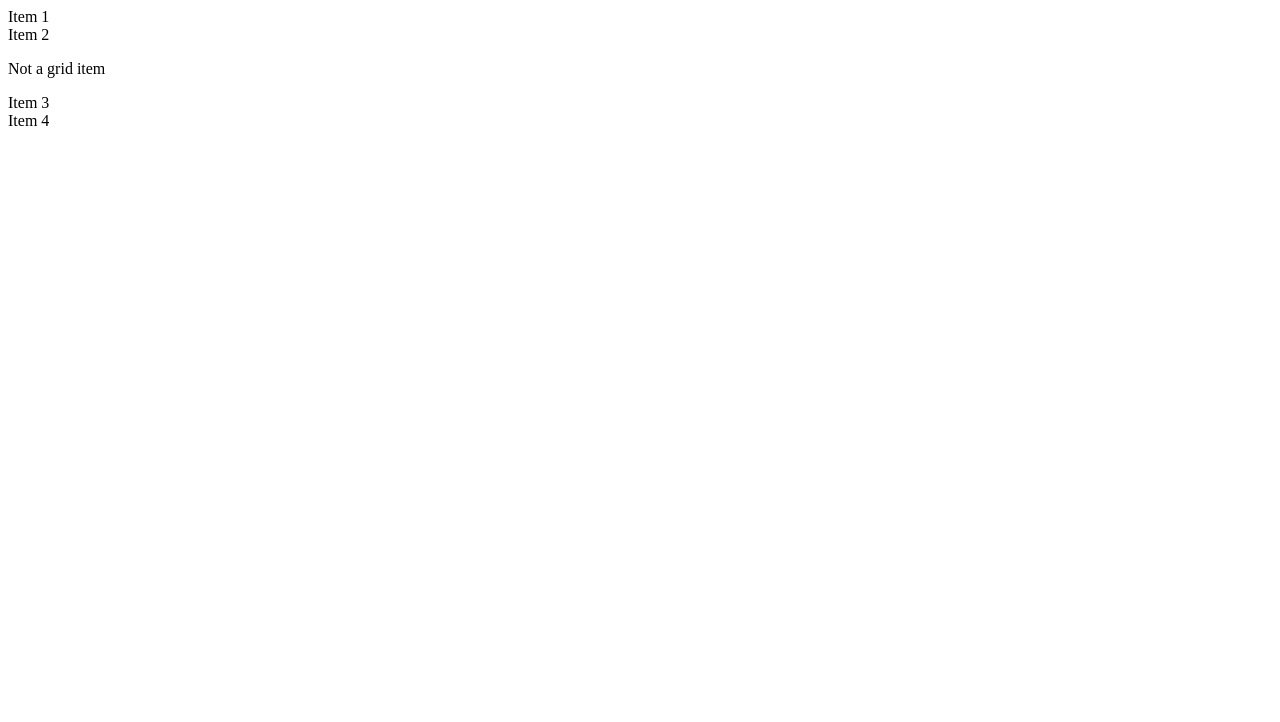
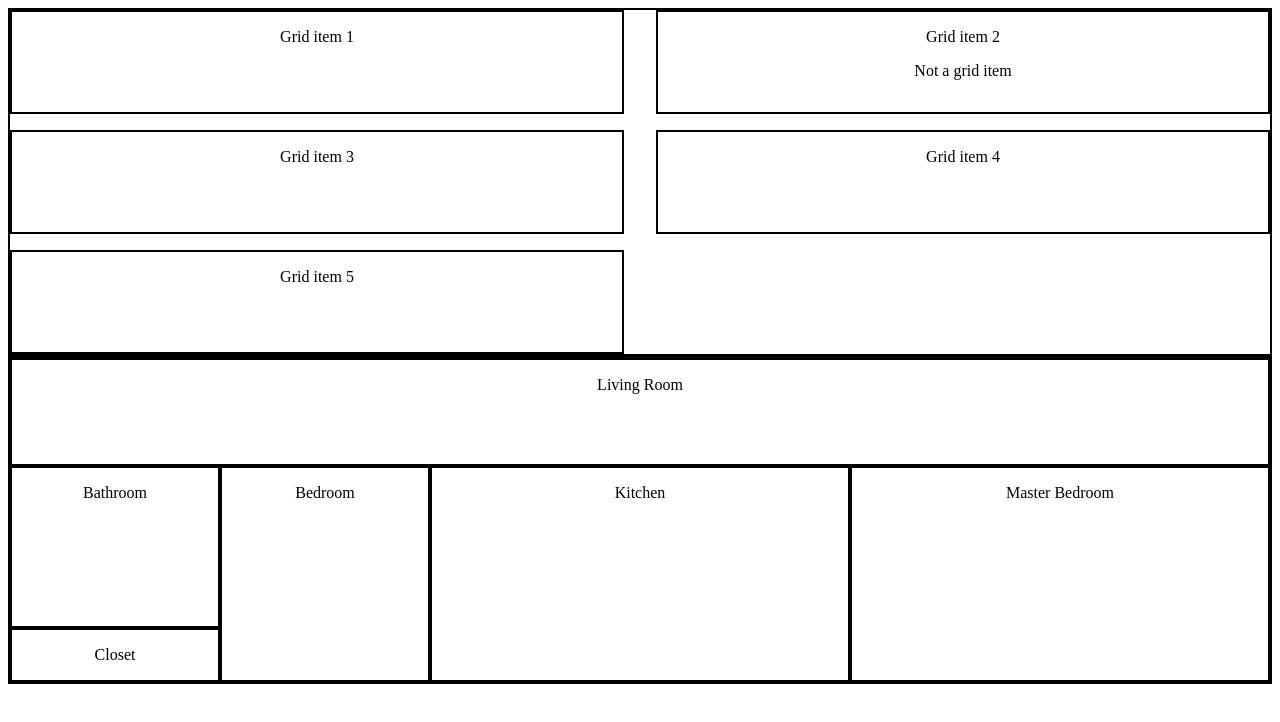
Before and after one commit to Hegeman-Thomas001/git-test, a plain HTML site: page grid/index.html in a window 1280 px wide. Drawn offline with Linux system fonts and the light colour scheme.

Commit message:
grid and drop menu added

```diff
--- /dev/null
+++ b/drop-menu/style/style.css
@@ -0,0 +1,76 @@
+* {
+  padding: 0;
+  margin: 0;
+}
+
+body {
+  height: 100vh;
+  display: flex;
+  flex-direction: column;
+  /* border: 2px solid black; */
+}
+
+#nav {
+  background: rgba(200, 100, 100, 1);
+  height: 10rem;
+  padding: 1rem;
+}
+
+.show-links {
+  align-items: flex-end;
+  background: rgba(168, 168, 1, 1);
+  /* border: 2px solid black; */
+  display: flex;
+  flex-direction: column;
+  height: 1rem;
+  /* justify-content: flex-end; */
+  list-style: none;
+  margin: 2rem 0 0 auto;
+  overflow: hidden;
+  /* padding: 5px 5px 0 0; */
+  width: 5rem;
+  /* margin-left: auto; */
+}
+
+.vanish {
+  align-items: flex-end;
+  background: rgba(1, 105, 31, 1);
+  /* border: 2px solid black; */
+  display: flex;
+  flex-direction: column;
+  height: 9rem;
+  justify-content: flex-end;
+  list-style: none;
+  margin: 0 0 0 auto;
+  /* padding: 5px 5px 0 0; */
+  width: 20rem;
+  /* margin-left: auto; */
+}
+
+.a {
+  color: inherit;
+  text-decoration: none;
+}
+
+.a:hover {
+  color: rgba(200, 10, 10, 1);
+}
+
+.li-margin {
+  margin: 0 15px 0 0;
+}
+
+#section {
+  background: rgba(28, 1, 147, 1);
+  height: 5rem;
+}
+
+#header, #footer {
+  height: 20vh;
+  background: rgba(122, 20, 45, 1);
+}
+
+#main {
+  height: 60vh;
+  background: rgba(22, 120, 45, 1);
+}
--- a/grid/index.html
+++ b/grid/index.html
@@ -10,13 +10,22 @@
 </head>
 
 <body>
-  <section>
-    <div>Item 1</div>
-    <div>Item 2
+  <section class="container sec-br">
+    <div class="gi-br">Grid item 1</div>
+    <div class="gi-br">Grid item 2
       <p>Not a grid item</p>
     </div>
-    <div>Item 3</div>
-    <div>Item 4</div>
+    <div class="gi-br">Grid item 3</div>
+    <div class="gi-br">Grid item 4</div>
+    <div class="gi-br">Grid item 5</div>
+  </section>
+  <section class="house sec-br">
+    <div id="living-room" class="gi-br"><span>Living Room</span></div>
+    <div id="bathroom" class="gi-br"><span>Bathroom</span></div>
+    <div id="closet" class="gi-br"><span>Closet</span></div>
+    <div id="bedroom" class="gi-br"><span>Bedroom</span></div>
+    <div id="kitchen" class="gi-br"><span>Kitchen</span></div>
+    <div id="master" class="gi-br"><span>Master Bedroom</span></div>
   </section>
 </body>
 
--- a/grid/style.css
+++ b/grid/style.css
@@ -0,0 +1,51 @@
+.container {
+  display: grid;
+  /* grid-template-columns: 50px 50px;
+  grid-template-rows: 50px 50px; */
+  grid-template: 1fr 1fr / 1fr 1fr;
+  grid-auto-rows: 1fr;
+  gap: 1rem 2rem;
+}
+
+.house {
+  display: grid;
+  grid-template: repeat(6, 1fr) / repeat(6, 1fr);
+  /* grid-template: 1fr 1fr 1fr 1fr 1fr / 1fr 1fr 1fr 1fr 1fr; */
+}
+
+.sec-br,
+.gi-br {
+  border: 2px solid black;
+}
+
+.gi-br {
+  padding: 1rem;
+  text-align: center;
+}
+
+#living-room {
+  grid-column-start: 1;
+  grid-column-end: 7;
+  grid-row-start: 1;
+  grid-row-end: 3;
+}
+
+#bathroom {
+  grid-area: 3 / 1 / 6 / 2;
+}
+
+#bedroom {
+  grid-area: 3 / 2 / 7 / 3;
+}
+
+#closet {
+  grid-area: 6 / 1 / 7 / 2;
+}
+
+#kitchen {
+  grid-area: 3 / 3 / 7 / 5;
+}
+
+#master {
+  grid-area: 3 / 5 / 7 / 7;
+}
```
Also changed, not shown: drop-menu/index.html (added, +29 -0 lines), drop-menu/app/main.js (added).
